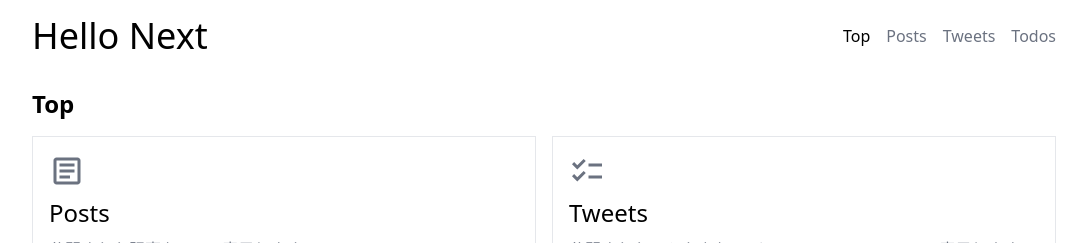
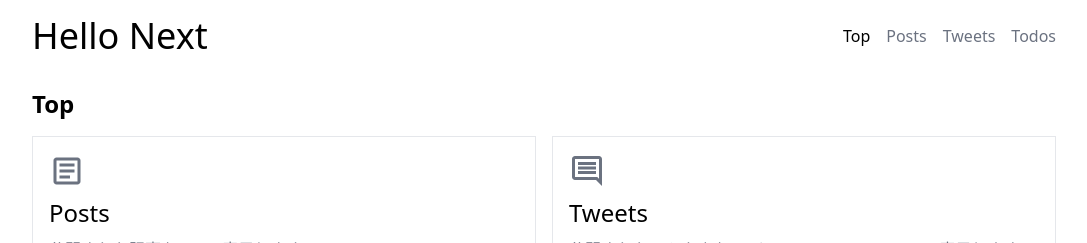
Before and after one commit to FNYukii/HelloNext, a Next.js app: page / in a window 1280 px wide. Shown: the top 243 px of the page, without its empty margins (96-1183 px from the left). Built offline with nearby package versions, Linux system fonts and the light colour scheme.

Commit message:
fix: Tweetsページのアイコンを修正

```diff
--- a/src/pages/index.tsx
+++ b/src/pages/index.tsx
@@ -1,6 +1,6 @@
 import Layout from "@/components/Layout"
 import Link from "next/link"
-import { MdChecklist, MdOutlineArticle } from "react-icons/md"
+import { MdChecklist, MdOutlineArticle, MdOutlineComment } from "react-icons/md"
 
 export default function Home() {
 
@@ -27,7 +27,7 @@ export default function Home() {
 
 					<div className="border p-4">
 
-						<MdChecklist className="text-gray-500 text-4xl" />
+						<MdOutlineComment className="text-gray-500 text-4xl" />
 
 						<span className="mt-2 block text-2xl">Tweets</span>
 						<p className="mt-2 text-gray-500">公開されたつぶやきをSSRとFirebase Admin SDKで表示します。<br/>リクエスト時にCloud Firestoreのデータを読み取ってWebページを生成し、クライアントに返しています。</p>
```
